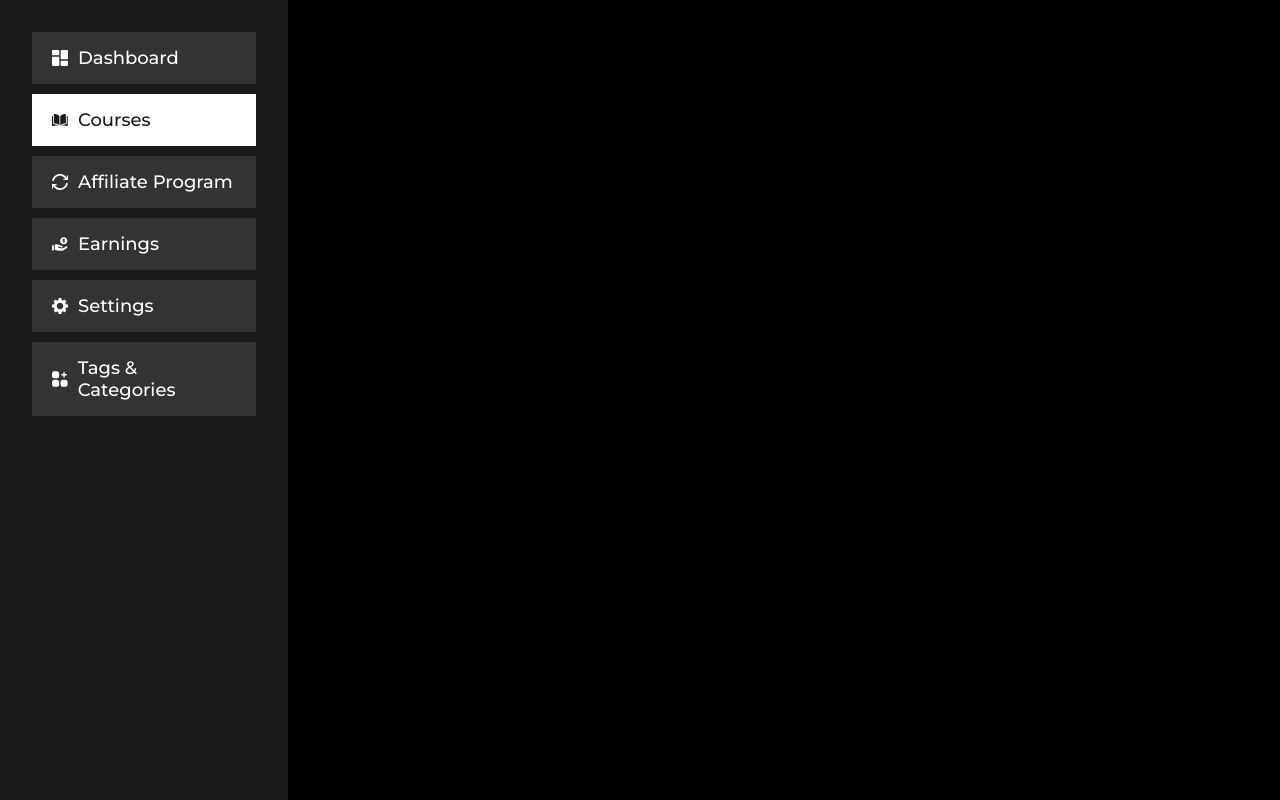
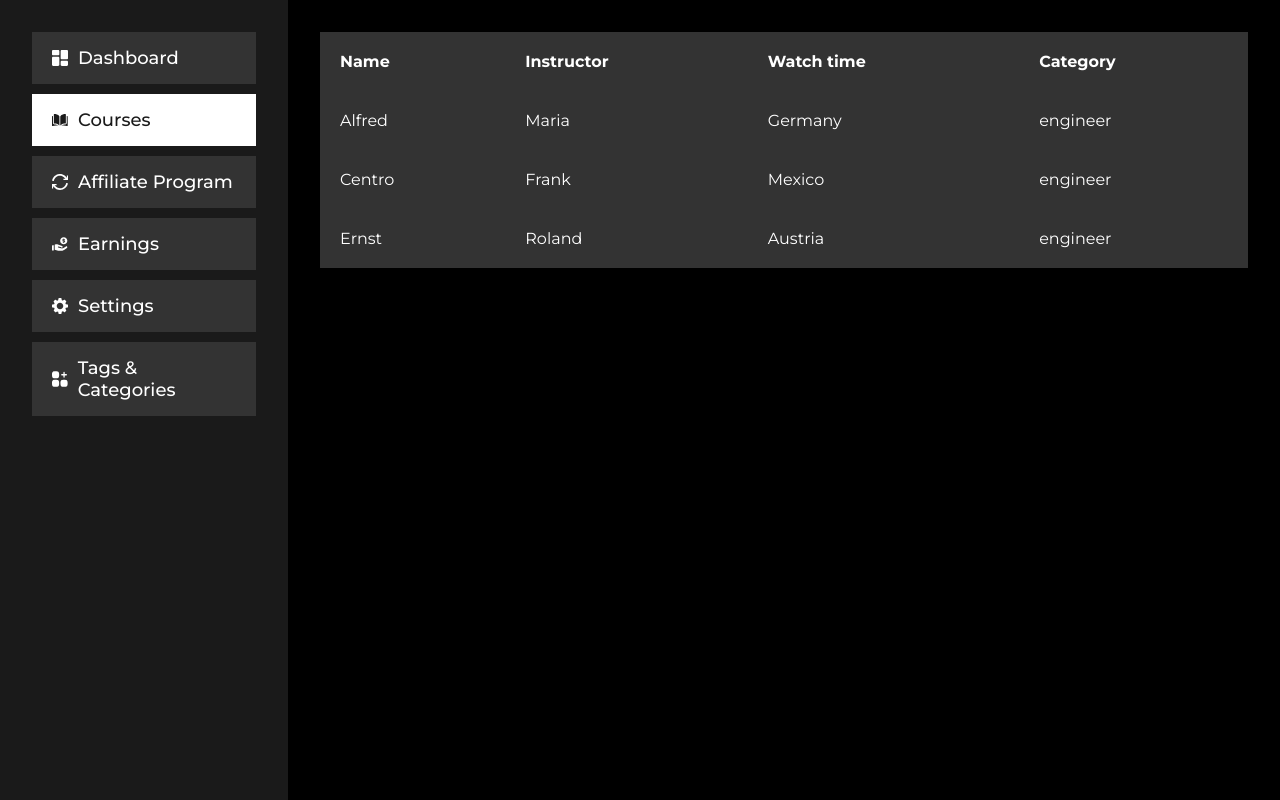
Before and after one commit to mayol333/bjj-source, a React (Vite) app: page /courses in a window 1280 px wide. Built offline with nearby package versions, Linux system fonts and the light colour scheme.

Commit message:
table content

```diff
--- a/src/App.tsx
+++ b/src/App.tsx
@@ -3,6 +3,7 @@ import { Navigation } from './components/Navigation/Navigation'
 import { MainLayout, Outlet } from './styles'
 import { Dashboard } from './components/Dashboard/Dashboard'
 import { Categories } from './components/Categories/Categories'
+import { Courses } from './components/Courses/Courses'
 
 export const App = () => {
 	return (
@@ -13,6 +14,7 @@ export const App = () => {
 					<Routes>
 						<Route path="dashboard" element={<Dashboard />} />
 						<Route path="categories" element={<Categories />} />
+						<Route path="courses" element={<Courses />} />
 					</Routes>
 				</Outlet>
 			</BrowserRouter>
--- a/src/components/Courses/Courses.tsx
+++ b/src/components/Courses/Courses.tsx
@@ -1,3 +1,30 @@
+import { Table, TableData, TableHead, TableRow } from './styles'
+
+const coursesData = [
+	{ name: 'Alfred', instructor: 'Maria', watchTime: 'Germany', category: 'engineer', id: '1' },
+	{ name: 'Centro', instructor: 'Frank', watchTime: 'Mexico', category: 'engineer', id: '2' },
+	{ name: 'Ernst', instructor: 'Roland', watchTime: 'Austria', category: 'engineer', id: '3' },
+]
+
 export const Courses = () => {
-	return <div>Courses</div>
+	return (
+		<div>
+			<Table>
+				<TableRow>
+					<TableHead>Name</TableHead>
+					<TableHead>Instructor</TableHead>
+					<TableHead>Watch time</TableHead>
+					<TableHead>Category</TableHead>
+				</TableRow>
+				{coursesData.map(({ name, instructor, watchTime, category, id }) => (
+					<TableRow key={id}>
+						<TableData>{name}</TableData>
+						<TableData>{instructor}</TableData>
+						<TableData>{watchTime}</TableData>
+						<TableData>{category}</TableData>
+					</TableRow>
+				))}
+			</Table>
+		</div>
+	)
 }
--- /dev/null
+++ b/src/components/Courses/styles.ts
@@ -0,0 +1,18 @@
+import styled from 'styled-components'
+
+export const Table = styled.table`
+	border-collapse: collapse;
+	width: 100%;
+	background-color: ${({ theme }) => theme.colors.neutral_20};
+`
+export const TableHead = styled.th`
+	text-align: left;
+	padding: 20px;
+`
+export const TableData = styled.td`
+	text-align: left;
+	padding: 20px;
+`
+export const TableRow = styled.tr`
+	padding: 10px;
+`
```
